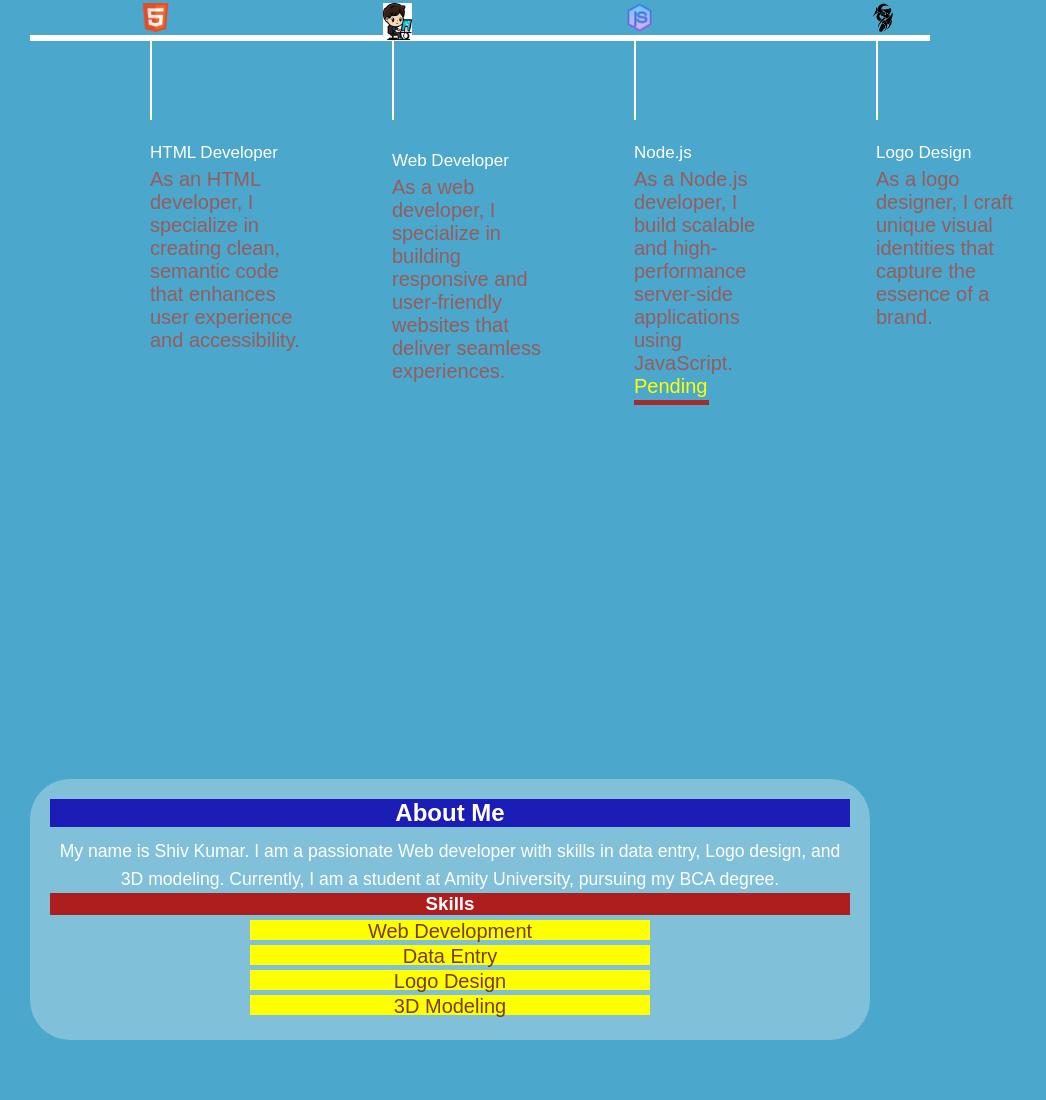
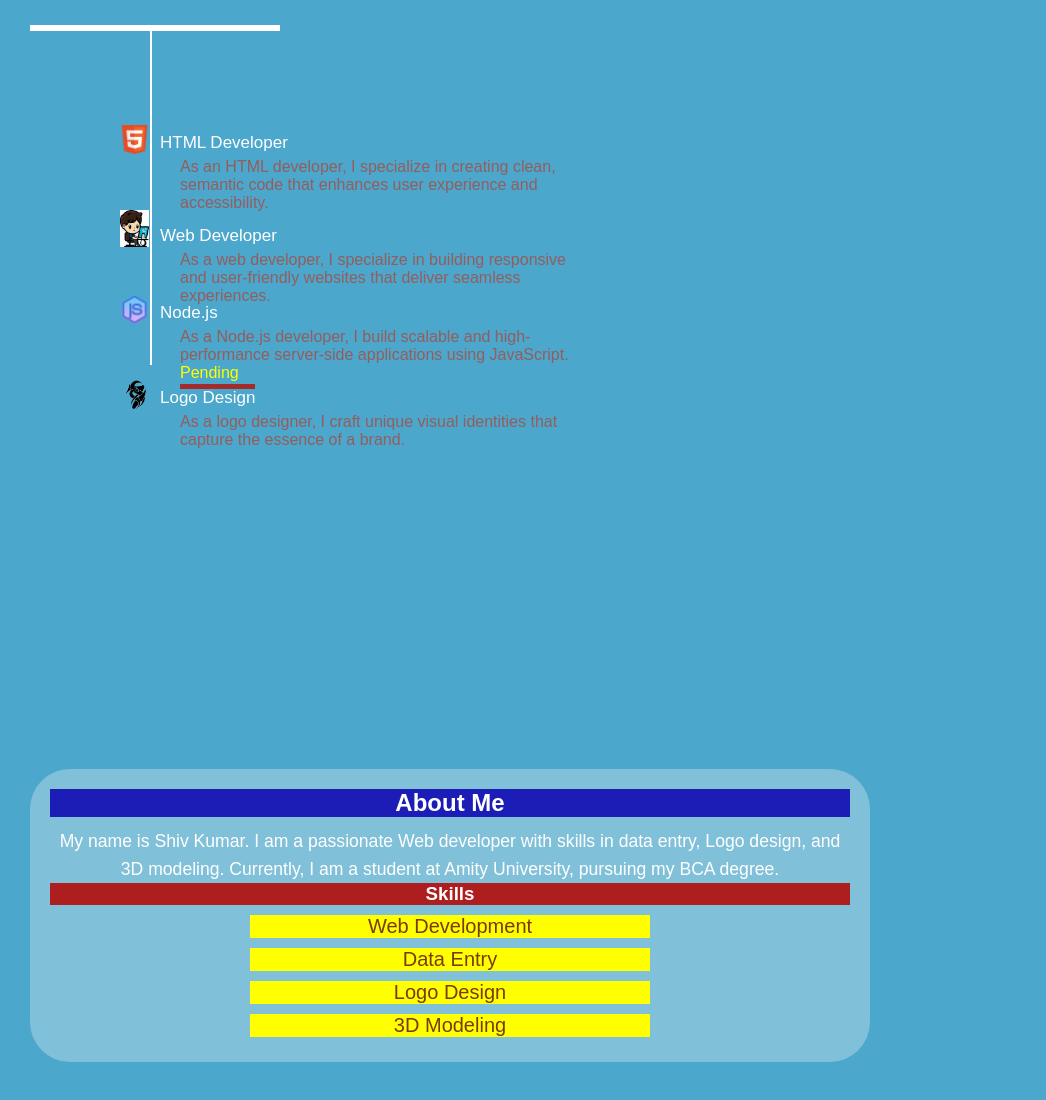
Before and after one commit to shiv2907/my-website, a plain HTML site: page index.html in a window 1280 px wide. Shown: the part 796-1896 px from the top of the page, without its empty margins (0-1046 px from the left). Drawn offline with Linux system fonts and the light colour scheme.

Commit message:
Add files via upload

```diff
--- a/style.css
+++ b/style.css
@@ -15,6 +15,7 @@ nav {
   background-color: rgb(50, 48, 48);
   .left {
     font-size: 20px;
+
 
 
   }
@@ -86,7 +87,7 @@ main hr {
   border: 0;
   background-color: rgb(0, 0, 0);
   height: 5px;
-  margin: 60px 84px;
+  margin: 50px 6px;
   width: 500px;
 }
 .secondsection h1 {
@@ -100,9 +101,10 @@ main hr {
 
   height: 6px;
   margin: 50px 0;
-  display: flex;
+
   margin-right: 450px;
-  width: 900px;
+  width: 250px;
+
 }
 .secondsection .vertical {
   height: 85px;
@@ -113,27 +115,28 @@ main hr {
 .image-top {
   width: 29px;
   position: relative;
-  top: -32px;
-  left: -9px;
+  top: 100px;
+  right: 30px;
 }
 .vertical-title {
     position: relative;
     top: 75px;
     width: 150px;
     font-size: 17px;
+    left: 10px;
 }
 .vertical-desc {
     position: relative;
     top: 80px;
     color: rgb(149, 93, 93);
-  width:150px;
-   font-size:20px;
+  width:400px;
+   margin-left: 30px;
 
 }
 
 .vertical-desc p {
   color: yellow;
-  font-size: 20px;
+
 }
 .vertical-desc hr {
   height: 5px;
@@ -171,11 +174,12 @@ main hr {
   padding: 0;
   margin-left: 200px;
   margin-right: 200px;
+  margin-top: 10px;
 }
 .footer-container ul li {
   margin: 5px 0;
   color: rgb(121, 58, 12);
-  height: 20px;
+  margin-top: 10px;
   font-size:20px ;
 background-color: yellow;
 
@@ -278,6 +282,7 @@ body {
 nav {
   background-color: #333;
   padding: 10px;
+  width: 500px;
 }
 
 nav ul {
```
